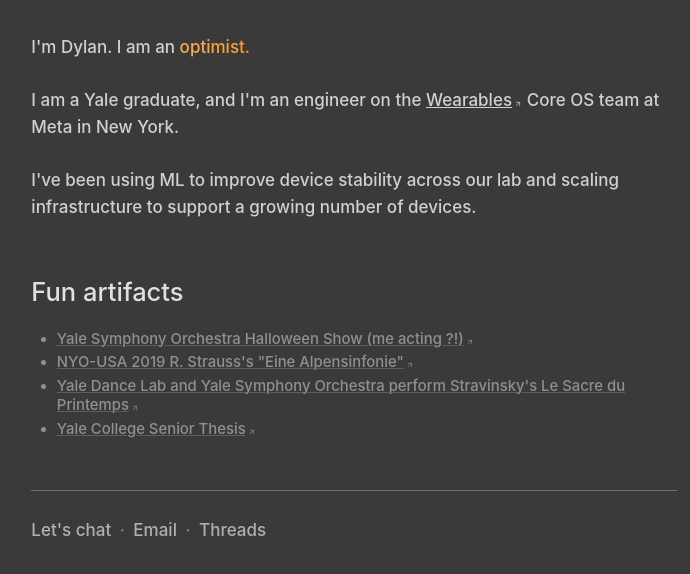
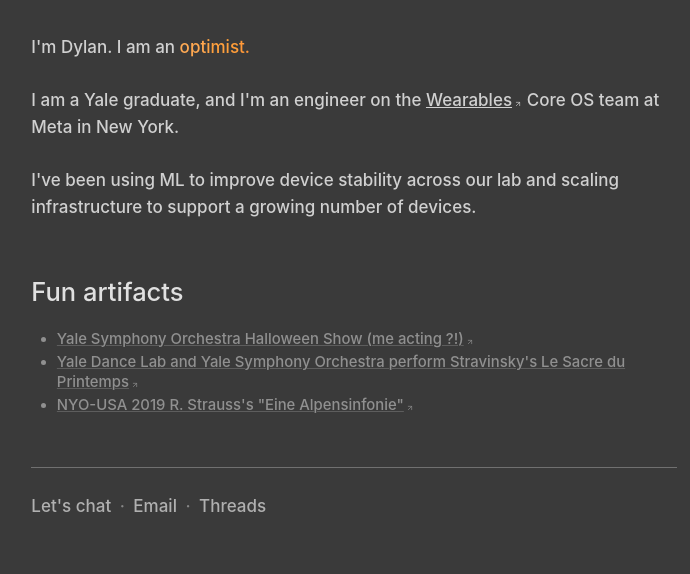
Before and after one commit to dylanfernandezdelara/dylanfdl_website, a Next.js app: page /about in a window 1280 px wide. Shown: the top 574 px of the page, without its empty margins (286-976 px from the left). Built offline with nearby package versions, Linux system fonts and the light colour scheme.

Commit message:
Remove thesis link and reorder fun artifacts list

```diff
--- a/app/about/page.tsx
+++ b/app/about/page.tsx
@@ -62,18 +62,13 @@
               </ExternalLink>
             </li>
             <li style={LIST_ITEM_STYLES}>
-              <ExternalLink href="https://youtu.be/4rajIRu84Bk?si=_w1r3Vu2SEllKNsH" thinGreyUnderline>
-                NYO-USA 2019 R. Strauss's "Eine Alpensinfonie"
-              </ExternalLink>
-            </li>
-            <li style={LIST_ITEM_STYLES}>
               <ExternalLink href="https://youtu.be/mUGqOE6hAUA?si=QF2wAeMQhvD56yHK" thinGreyUnderline>
                 Yale Dance Lab and Yale Symphony Orchestra perform Stravinsky's Le Sacre du Printemps
               </ExternalLink>
             </li>
             <li style={LIST_ITEM_STYLES}>
-              <ExternalLink href="/dylan_fdl_final_report.pdf" thinGreyUnderline>
-                Yale College Senior Thesis
+              <ExternalLink href="https://youtu.be/4rajIRu84Bk?si=_w1r3Vu2SEllKNsH" thinGreyUnderline>
+                NYO-USA 2019 R. Strauss's "Eine Alpensinfonie"
               </ExternalLink>
             </li>
           </ul>
```
